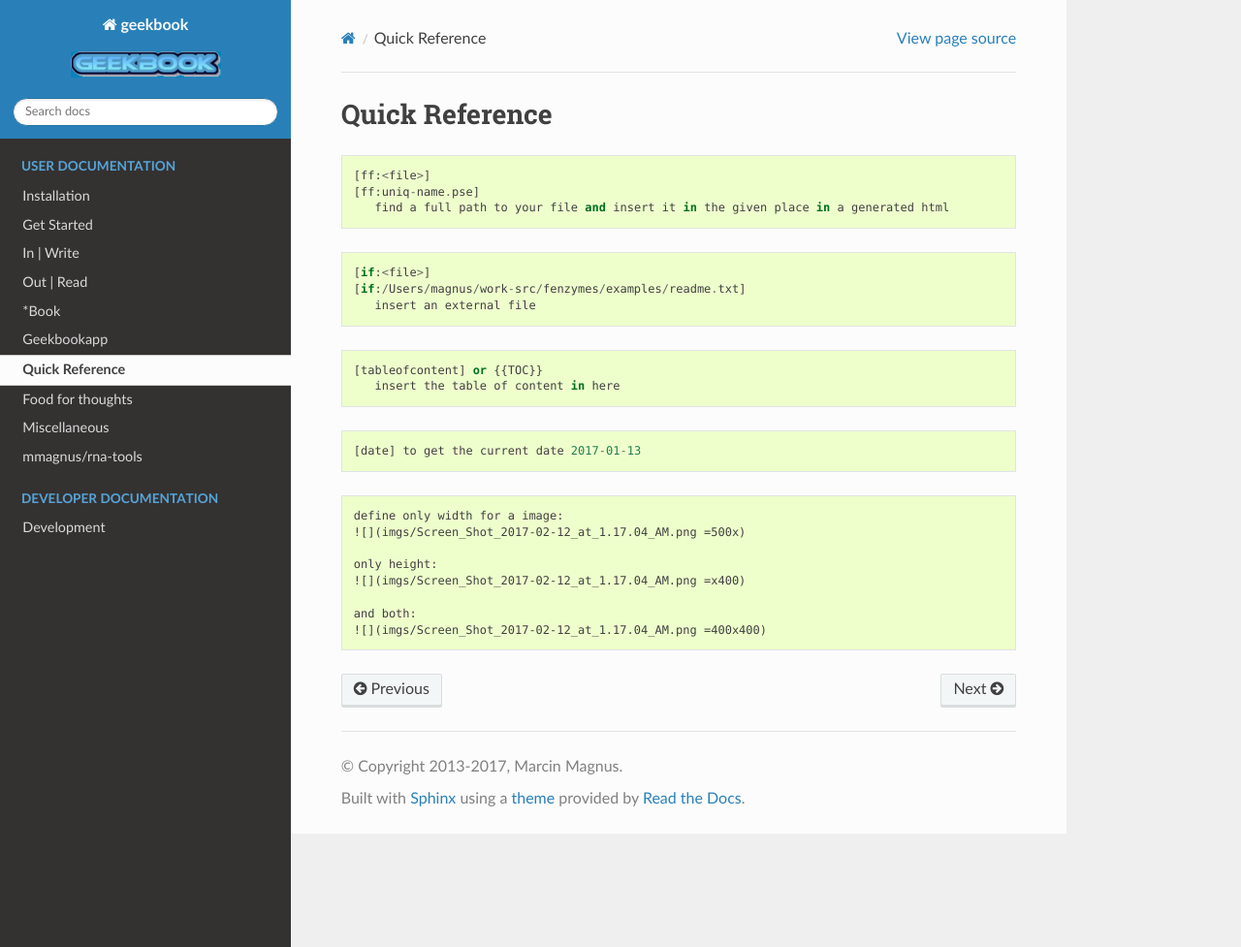
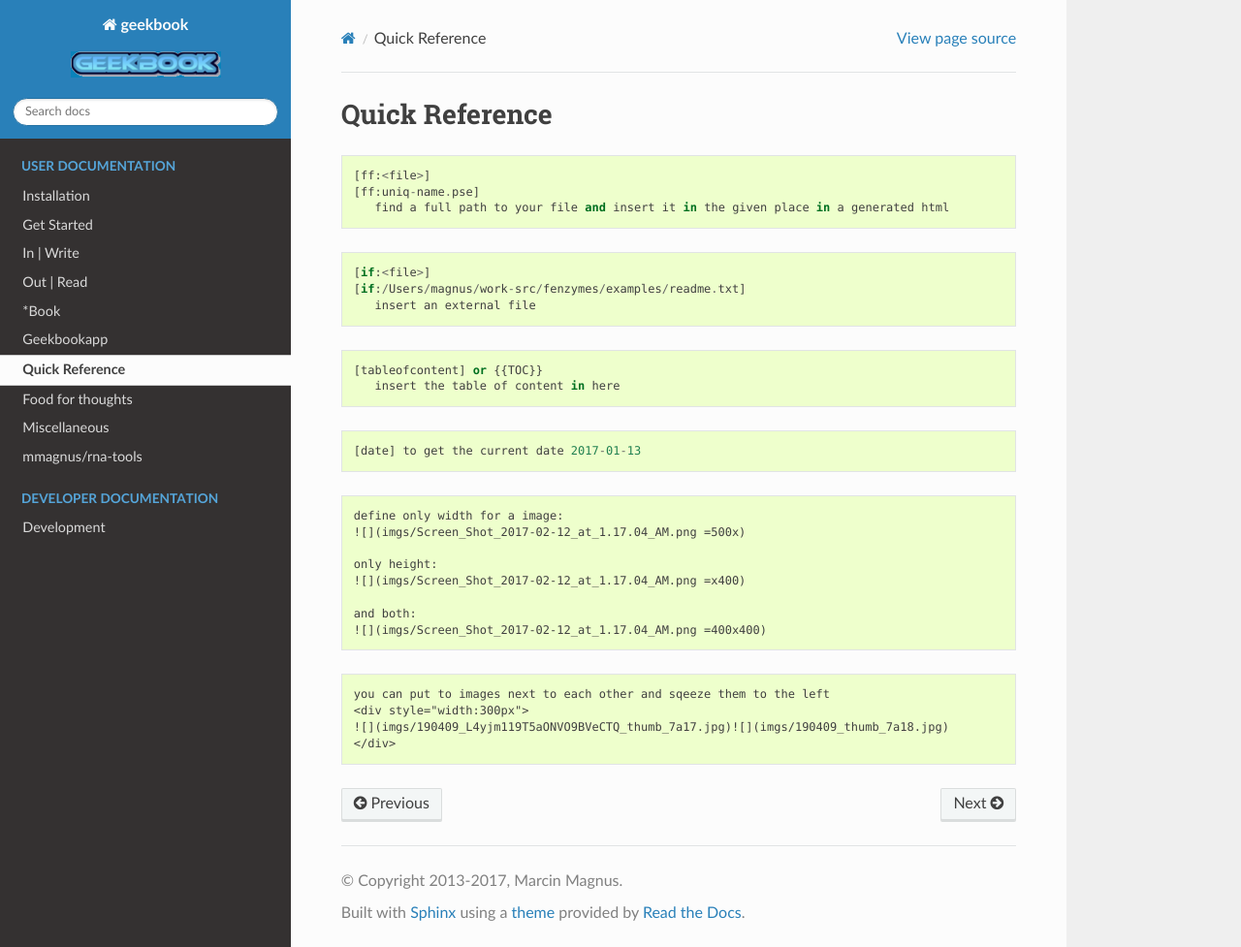
Before and after one commit to mmagnus/geekbook, a Sphinx documentation site: the page built from docs/source/quickref.rst, in a window 1280 px wide and 977 px high. Shown: the whole window at 97% size. Built offline with Sphinx 7.4.7 and the Read the Docs theme 2.0.0, drawn with Linux system fonts in a browser that asks for light colours.

Commit message:
Update quickref.rst

```diff
--- a/docs/source/quickref.rst
+++ b/docs/source/quickref.rst
@@ -32,3 +32,10 @@
 
      and both:
      ![](imgs/Screen_Shot_2017-02-12_at_1.17.04_AM.png =400x400)
+
+::
+
+     you can put to images next to each other and sqeeze them to the left
+     <div style="width:300px">
+     ![](imgs/190409_L4yjm119T5aONVO9BVeCTQ_thumb_7a17.jpg)![](imgs/190409_thumb_7a18.jpg)
+     </div>
```
